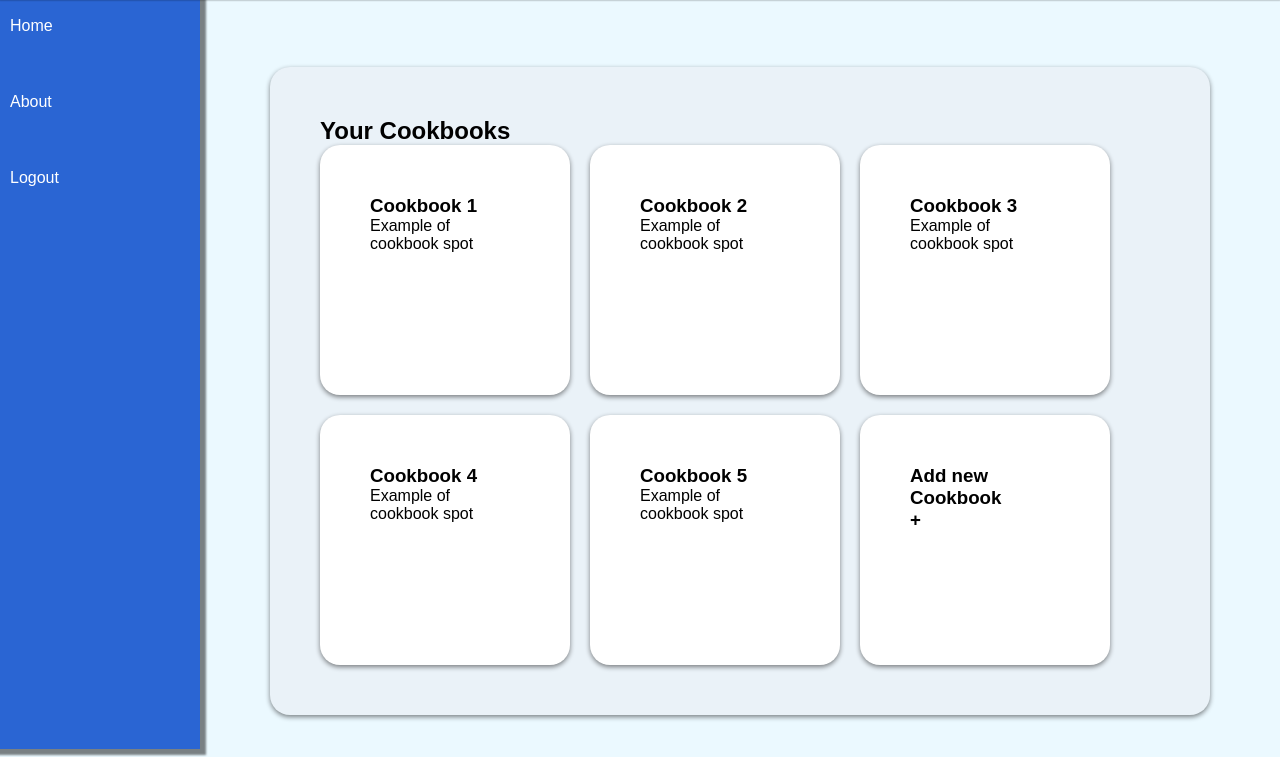
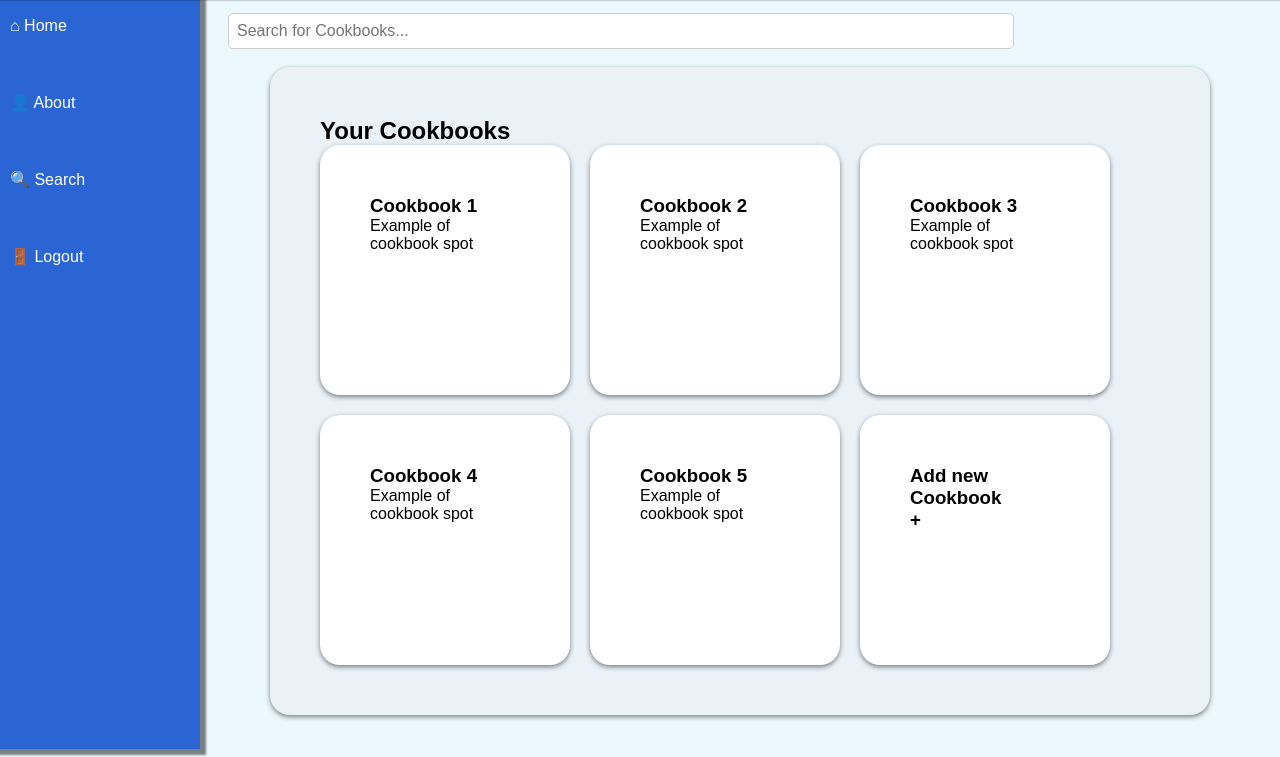
Before and after one commit to mayqatwit/WebDevFinalProject, a plain HTML site: page home.html in a window 1280 px wide. Shown: the part 51-808 px from the top of the page. Drawn offline with Linux system fonts and the light colour scheme.

Commit message:
Added a toggleable search bar that searches cookbooks based on the header

```diff
--- a/home.html
+++ b/home.html
@@ -14,14 +14,16 @@
     <aside id="sidebar">
         <div class="flex-container">
         <ul>
-            <a class="sidebarItems" href="home.html"><li>Home</li></a>
-            <a class="sidebarItems" href="about.html"><li>About</li></a>
-            <a class="sidebarItems" id="logout" href="login.html"><li>Logout</li></a>
+            <a class="sidebarItems" href="home.html"><li>&#x2302; Home</li></a>
+            <a class="sidebarItems" href="about.html"><li>&#x1F464; About</li></a>
+            <a class="sidebarItems" href="#" onclick="toggleSearch()"><li>&#x1F50D; Search</li></a>
+            <a class="sidebarItems" id="logout" href="login.html"><li>&#x1F6AA; Logout</li></a>
         </ul>
     </div>
     </aside>
 
     <main>
+        <input type="text" id="search" placeholder="Search for Cookbooks..." oninput="searchCookbooks()">
         <section class="cookbookContainer">
             <h2>Your Cookbooks</h2>
             <div class="flex-container">
--- a/scripts/script.js
+++ b/scripts/script.js
@@ -15,3 +15,20 @@ document.addEventListener("click", function (event) {
         sidebar.classList.remove("show");
     }
 });
+function toggleSearch() {
+    const searchInput = document.getElementById("search");
+    searchInput.classList.toggle("show");
+}
+function searchCookbooks() {
+    const input = document.getElementById("search").value.toLowerCase();
+    const cookbooks = document.querySelectorAll(".cookbook");
+
+    cookbooks.forEach(cookbook => {
+        const title = cookbook.querySelector("h3").textContent.toLowerCase();
+        if (title.includes(input)) {
+            cookbook.style.display = "block";
+        } else {
+            cookbook.style.display = "none";
+        }
+    });
+}
--- a/styles/style.css
+++ b/styles/style.css
@@ -110,6 +110,21 @@ nav h2 {
     padding: 0.5rem;
 }
 
+#search {
+    width: 60%;
+    padding: 0.5rem;
+    border: solid 1px #ccc;
+    border-radius: 5px;
+    margin: 0.5rem;
+    font-size: 1rem;
+    position: absolute;
+    top: 3.5rem;
+}
+
+#search.show {
+    display: none;
+}
+
 section {
     padding: 50px;
     border-radius: 20px;
```
